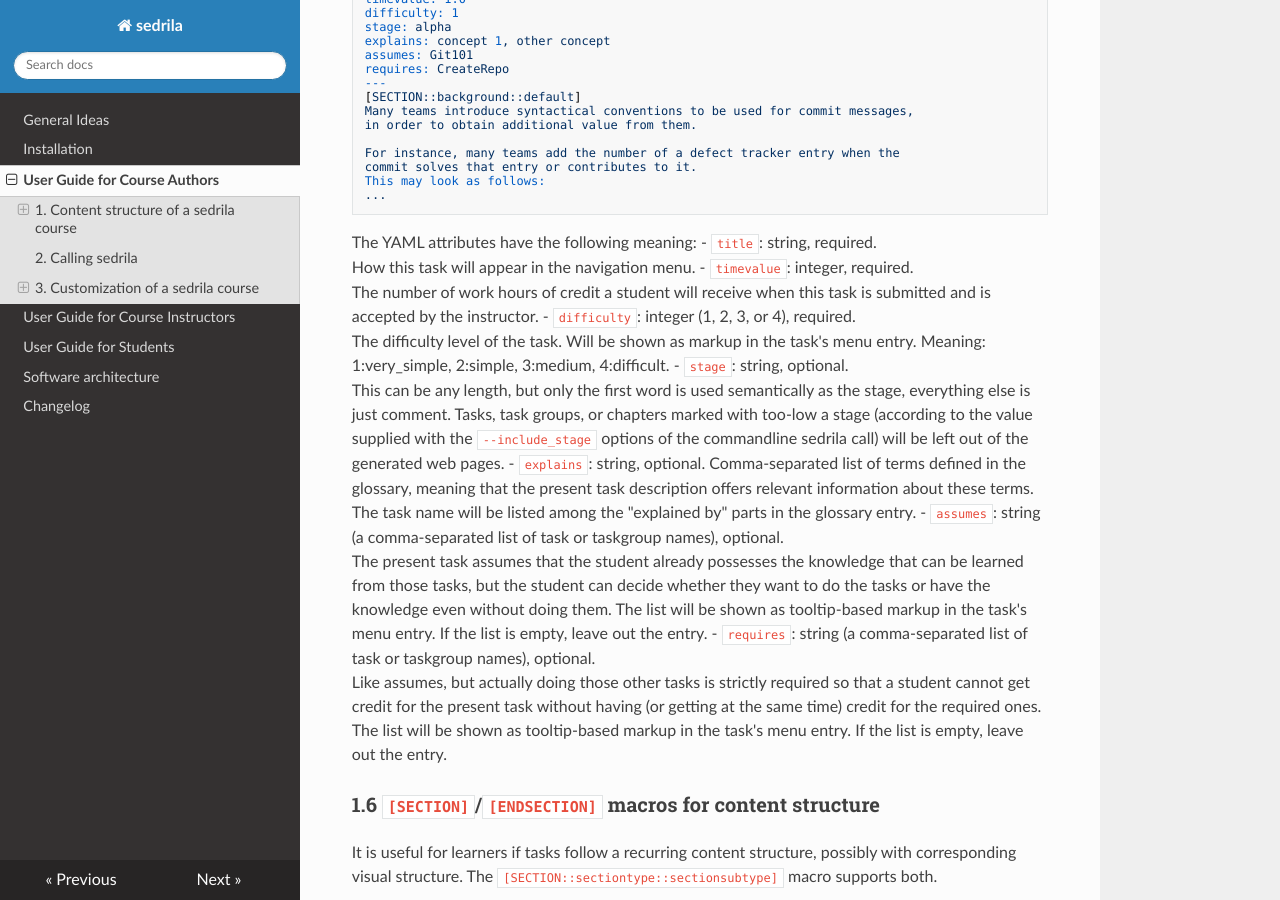
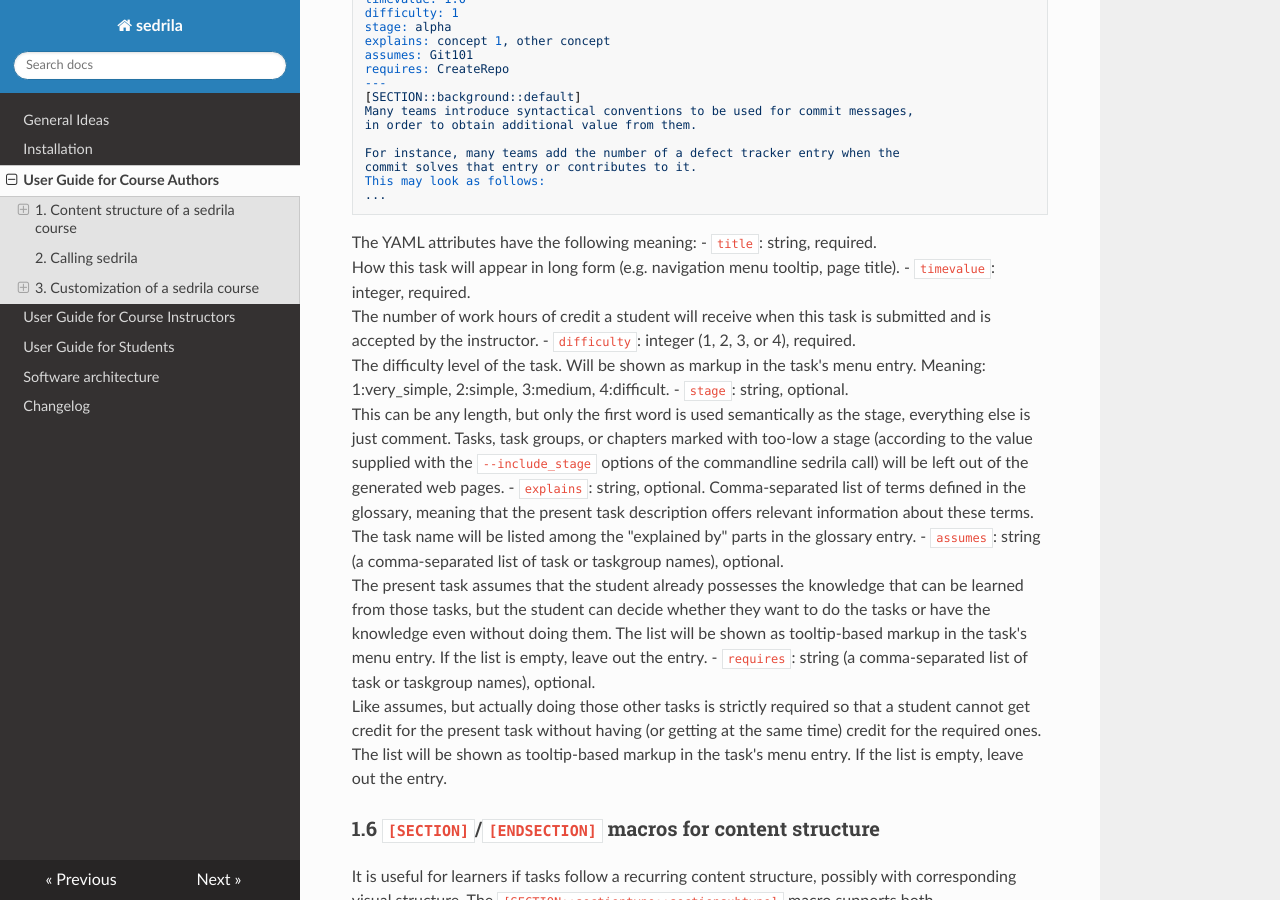
Before and after one commit to fubinf/sedrila, an MkDocs documentation site: the page built from docs/authors.md, in a window 1280 px wide and 900 px high, scrolled down 6596 px. Built offline with MkDocs 1.6.1, drawn with Linux system fonts in a browser that asks for light colours; nearby versions of some CDN libraries.

Commit message:
authors.md: fixed description of 'title'

```diff
--- a/docs/authors.md
+++ b/docs/authors.md
@@ -333,7 +333,7 @@ This may look as follows:
 
 The YAML attributes have the following meaning:
 - `title`: string, required.
-  How this task will appear in the navigation menu.
+  How this task will appear in long form (e.g. navigation menu tooltip, page title).
 - `timevalue`: integer, required.
   The number of work hours of credit a student will receive when this task is submitted
   and is accepted by the instructor.
```
